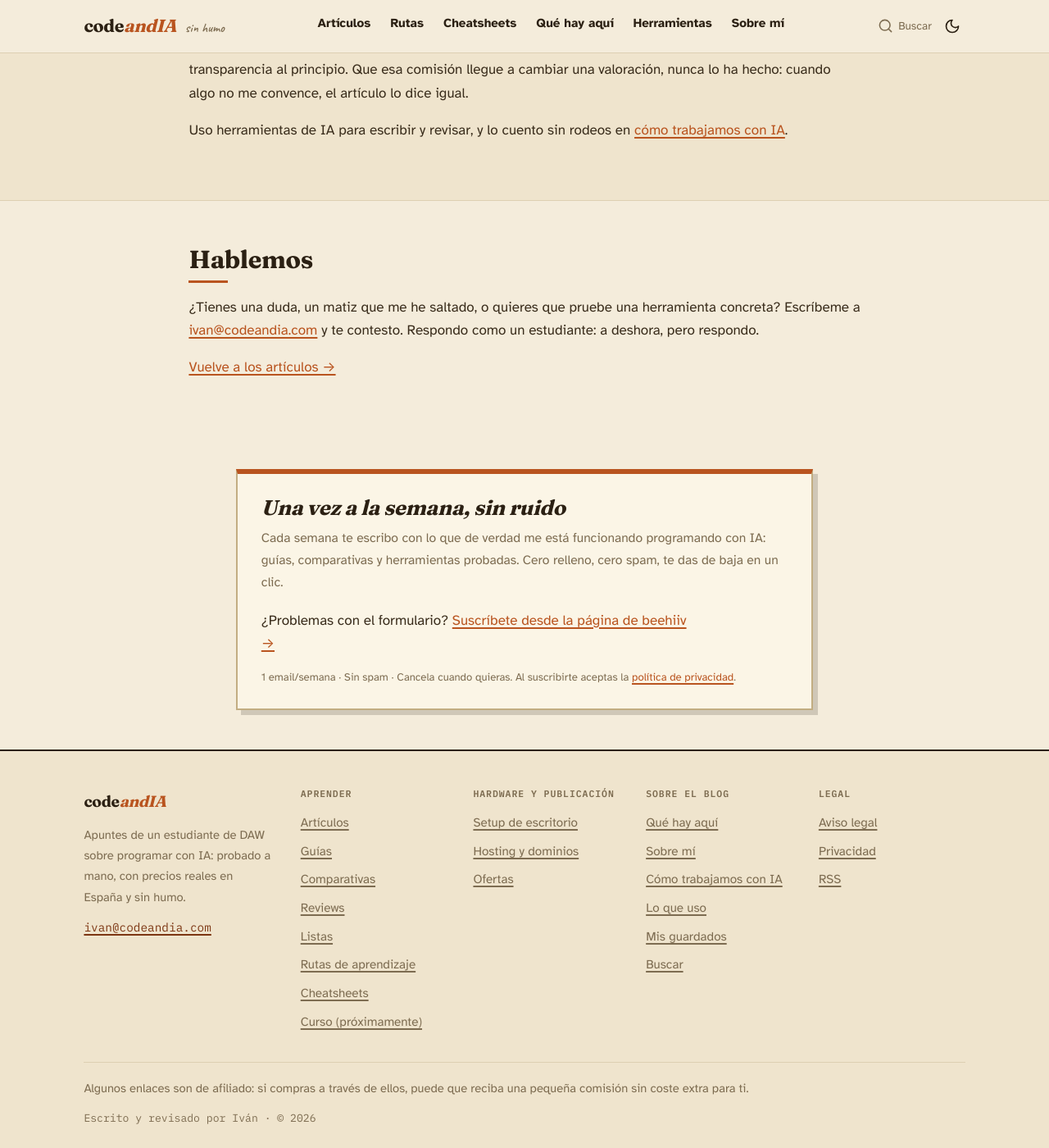
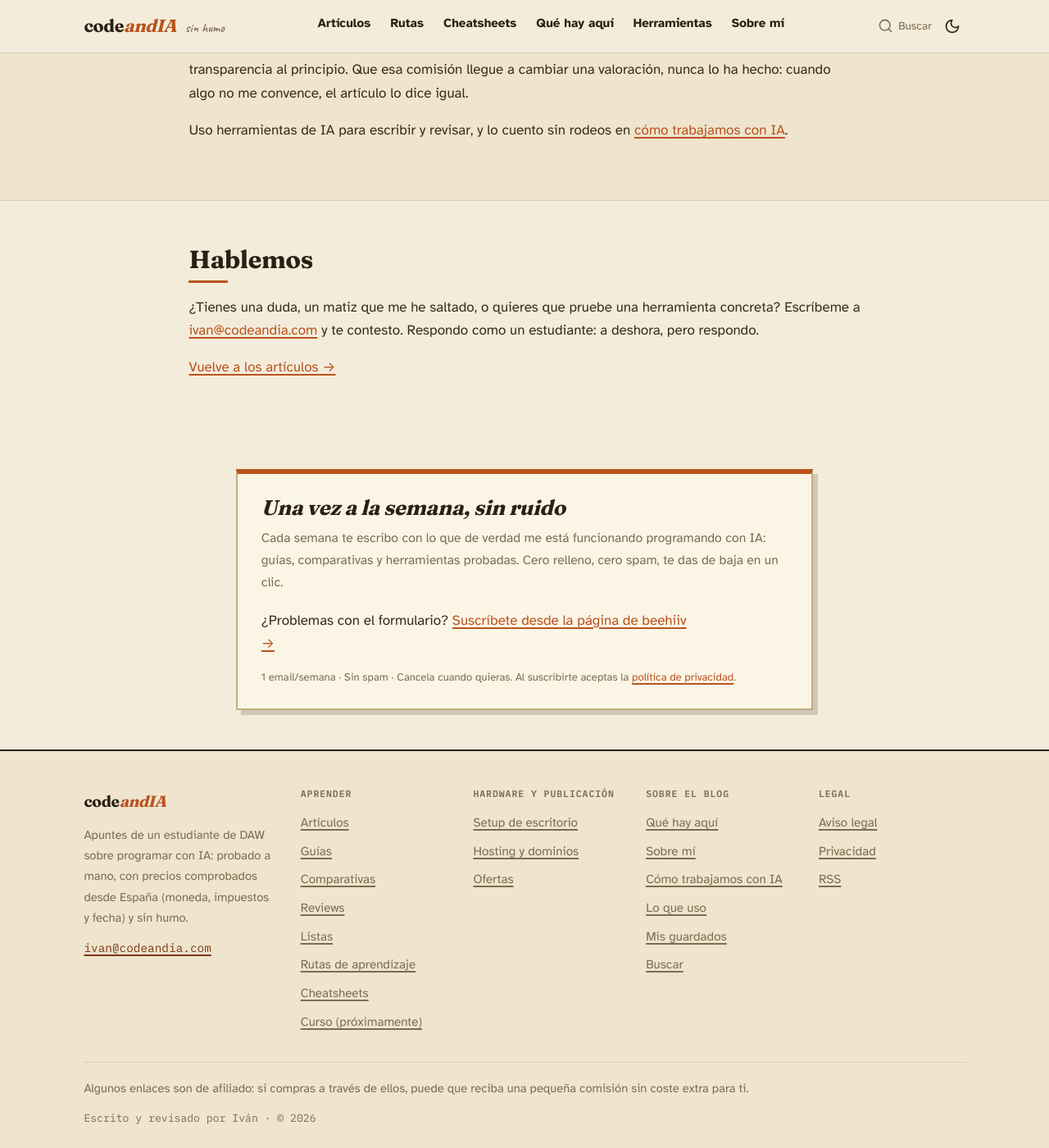
Before and after one commit to vibodigitalinfo-lab/codeandIA, a Jekyll site: the page built from sobre-mi.md, in a window 1280 px wide and 1400 px high, scrolled down 1432 px. Shown: the whole window at 82% size. Built offline with Jekyll 4.4.1, drawn with Linux system fonts in a browser that asks for light colours.

Commit message:
Suaviza la promesa de precios y dice de donde sale cada dato
Segunda revision externa: la promesa "precios reales en Espana" era mas absoluta
que el hecho, porque muchas cifras van en dolares y el IVA se aplica al pagar.
Ahora se promete lo que se cumple: precios comprobados desde Espana, con moneda,
impuestos y fecha. Cambian los cinco sitios que la repetian (meta y subtitulo de
la portada, linea de confianza, meta de Sobre mi y pie).

Ademas, la ficha de prueba de las reviews dice de donde sale cada campo, que es
justo lo que se pedia en /como-trabajamos/: precios y funciones comprobados en la
web oficial el dia de la ultima revision, y opiniones y limites de la prueba que
describe la ficha, cuya duracion es la que pone, ni mas ni menos. Se pinta en
las 14 reviews porque todas tienen ficha.

Y las dos tablas de estrellas que quedaban (Continue vs Cursor) llevan la misma
nota que la de refactorizar codigo legacy: son impresion propia, no benchmark.

Auditorias a cero.

```diff
--- a/_includes/footer.html
+++ b/_includes/footer.html
@@ -9,7 +9,7 @@
         <a href="{{ "/" | relative_url }}" class="logo logo-small">
           <span class="logo-code">code</span><span class="logo-ia">andIA</span>
         </a>
-        <p class="footer-note">Apuntes de un estudiante de DAW sobre programar con IA: probado a mano, con precios reales en España y sin humo.</p>
+        <p class="footer-note">Apuntes de un estudiante de DAW sobre programar con IA: probado a mano, con precios comprobados desde España (moneda, impuestos y fecha) y sin humo.</p>
         <a class="footer-mail" href="mailto:ivan@codeandia.com">ivan@codeandia.com</a>
       </div>
 
--- a/_includes/test-card.html
+++ b/_includes/test-card.html
@@ -16,5 +16,6 @@
     <div><dt>Límites</dt><dd>{{ page.limites }}</dd></div>
     {% endif %}
   </dl>
+  <p class="test-card-source">De dónde sale cada dato: precios y funciones están comprobados en la web oficial el {{ page.updated | default: page.date | date: "%d/%m/%Y" }}. Las opiniones y los límites que escribo salen de la prueba que describe esta ficha, y su duración es la de arriba, ni más ni menos.</p>
 </aside>
 {% endif %}
--- a/index.html
+++ b/index.html
@@ -1,7 +1,7 @@
 ---
 layout: default
 title: "Herramientas de IA para programadores en España"
-description: "Reviews, comparativas y guías de herramientas de IA para programar, probadas a mano y explicadas para estudiantes de DAW. ChatGPT, Claude Code, Cursor, Copilot y más, con precios reales en España."
+description: "Reviews, comparativas y guías de herramientas de IA para programar, probadas a mano y explicadas para estudiantes de DAW. ChatGPT, Claude Code, Cursor, Copilot y más, con precios comprobados desde España: moneda, impuestos y fecha."
 ---
 
 {% assign articulos = site.pages | where_exp: "p", "p.path contains 'articulos/'" | where_exp: "p", "p.layout != 'redirect'" | sort: "date" | reverse %}
@@ -13,12 +13,12 @@
     <div class="hero-copy">
       <p class="hero-kicker hand">apuntes de un estudiante de DAW</p>
       <h1 class="hero-title">La IA no te va a quitar el trabajo.<br>Pero sí te va a hacer <span class="hero-accent">mejor dev</span>.</h1>
-      <p class="hero-subtitle">Reviews, guías y comparativas de herramientas de IA para programar, probadas a mano con precios reales en España.</p>
+      <p class="hero-subtitle">Reviews, guías y comparativas de herramientas de IA para programar, probadas a mano y con precios comprobados desde España: te digo la moneda, los impuestos y la fecha.</p>
       <div class="hero-cta">
         <a href="#articulos" class="btn btn-accent">Leer los últimos artículos</a>
         <a href="{{ "/ofertas/" | relative_url }}" class="btn btn-outline">Ofertas y setup <span aria-hidden="true">→</span></a>
       </div>
-      <p class="hero-trust">probado a mano · sin reviews pagadas · precios verificados</p>
+      <p class="hero-trust">probado a mano · sin reviews pagadas · precios con fecha e impuestos</p>
     </div>
 
     <div class="hero-visual" aria-hidden="true">
--- a/sobre-mi.md
+++ b/sobre-mi.md
@@ -1,7 +1,7 @@
 ---
 layout: default
 title: "Sobre mí"
-description: "Soy Iván, estudiante de Desarrollo de Aplicaciones Web. Escribo reviews, comparativas y guías de herramientas de IA para programar, probadas a mano y con precios reales en España."
+description: "Soy Iván, estudiante de Desarrollo de Aplicaciones Web. Escribo reviews, comparativas y guías de herramientas de IA para programar, probadas a mano y con precios comprobados desde España, con su moneda, impuestos y fecha."
 permalink: /sobre-mi/
 last_modified_at: 2026-10-01
 ---
--- a/styles.css
+++ b/styles.css
@@ -1529,6 +1529,16 @@
   margin: 0;
   line-height: 1.4;
   font-size: 0.92rem;
+}
+
+/* De donde sale cada dato de la ficha */
+.test-card-source {
+  margin: 0.85rem 0 0;
+  padding-top: 0.7rem;
+  border-top: 1px dashed var(--border);
+  font-size: 0.82rem;
+  line-height: 1.45;
+  color: var(--text-muted);
 }
 
 /* Tabla de compra rápida */
```
Also changed, not shown: articulos/comparativas/continue-dev-vs-cursor-2026.md (+3 -0 lines).
